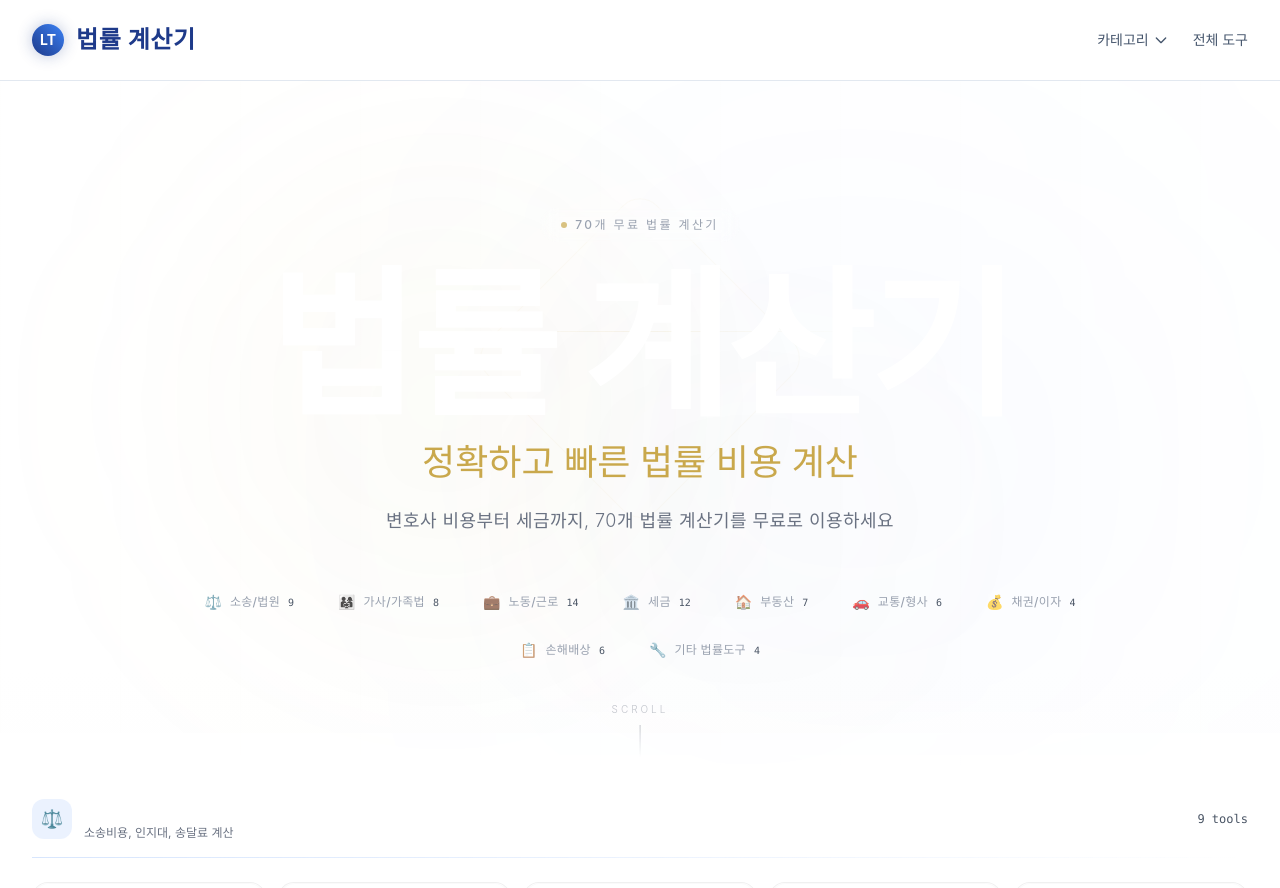
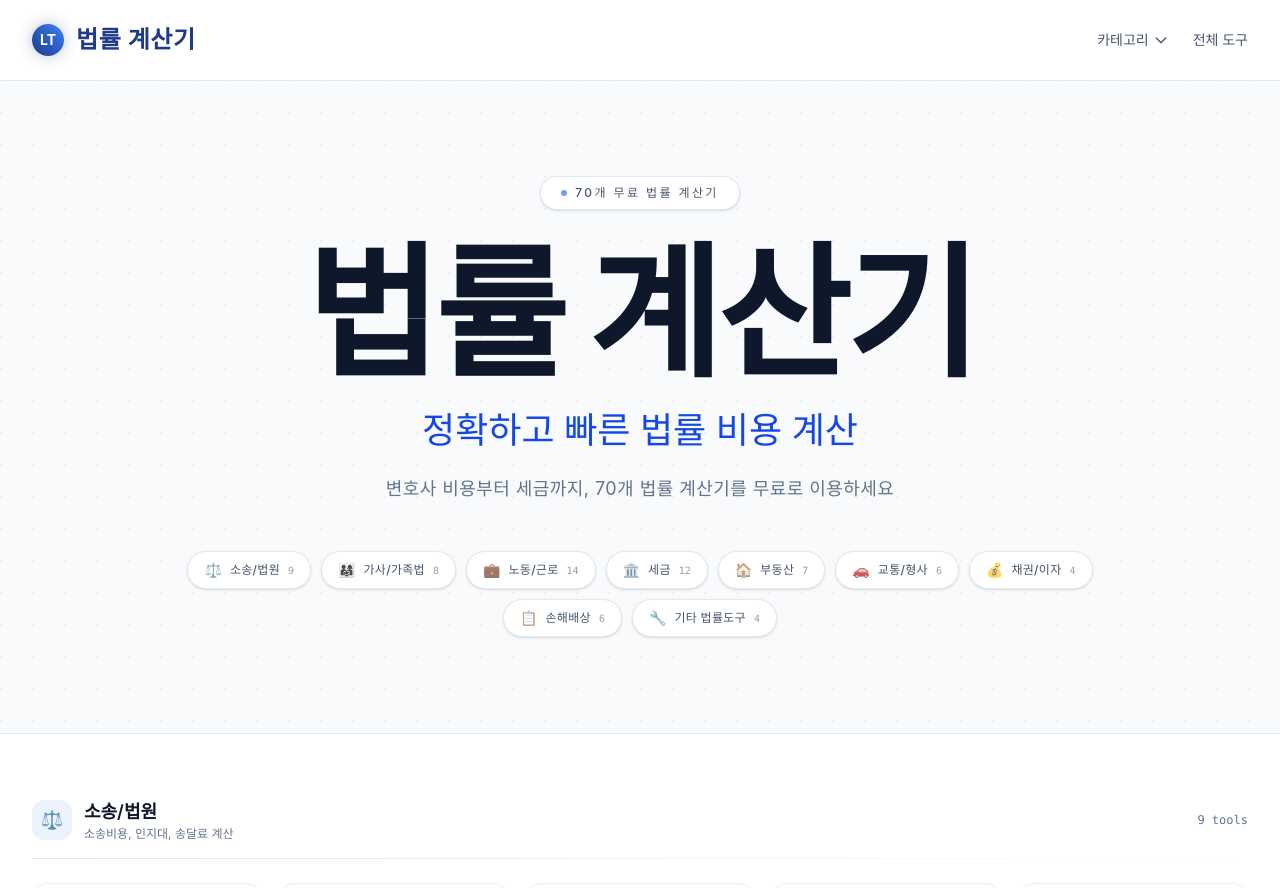
Before and after one commit to SublimerNJ/law-calc, a Next.js app: page / in a window 1280 px wide. Shown: the top 888 px of the page. Built offline with nearby package versions, Linux system fonts and the light colour scheme; a web font is replaced by a local one.

Commit message:
feat(11-02): update main page sections to light theme
- Redesigned HeroSection for light theme, removing dark mode background and layers
- Updated CategorySection and app/page.tsx to use light theme colors and classes

```diff
--- a/src/app/page.tsx
+++ b/src/app/page.tsx
@@ -12,7 +12,7 @@ export default function Home() {
       <HeroSection totalTools={totalTools} />
 
       {/* Categories + Tools */}
-      <div className="max-w-7xl mx-auto px-4 sm:px-6 lg:px-8 pb-24 space-y-16">
+      <div className="max-w-7xl mx-auto px-4 sm:px-6 lg:px-8 pb-24 pt-16 space-y-16">
         {CATEGORIES.map((category) => {
           const tools = getToolsByCategory(category.id);
           return (
@@ -21,15 +21,15 @@ export default function Home() {
               category={category}
               toolCount={tools.length}
             >
-              <div className="grid grid-cols-2 sm:grid-cols-3 md:grid-cols-4 lg:grid-cols-5 gap-3">
+              <div className="grid grid-cols-2 sm:grid-cols-3 md:grid-cols-4 lg:grid-cols-5 gap-4">
                 {tools.map((tool) => (
-                  <Card key={tool.id} href={tool.route} className="p-4 group">
+                  <Card key={tool.id} href={tool.route} className="p-4 group bg-white border-slate-200 hover:border-blue-300 hover:shadow-md transition-all">
                     <div className="flex items-start justify-between mb-3">
                       <span className="text-2xl group-hover:scale-110 transition-transform duration-300 ease-out inline-block">
                         {tool.icon}
                       </span>
                       <svg
-                        className="w-3.5 h-3.5 text-gray-700 group-hover:text-[var(--color-brand-primary)] transition-colors duration-300 mt-1"
+                        className="w-3.5 h-3.5 text-slate-400 group-hover:text-blue-600 transition-colors duration-300 mt-1"
                         fill="none"
                         viewBox="0 0 24 24"
                         stroke="currentColor"
@@ -38,10 +38,10 @@ export default function Home() {
                         <path strokeLinecap="round" strokeLinejoin="round" d="M4.5 19.5l15-15m0 0H8.25m11.25 0v11.25" />
                       </svg>
                     </div>
-                    <h3 className="text-sm font-medium text-gray-200 group-hover:text-white leading-tight transition-colors duration-300 mb-1">
+                    <h3 className="text-sm font-medium text-slate-900 group-hover:text-blue-700 leading-tight transition-colors duration-300 mb-1">
                       {tool.name}
                     </h3>
-                    <p className="text-[11px] text-gray-600 group-hover:text-gray-500 line-clamp-2 leading-relaxed transition-colors duration-300">
+                    <p className="text-[11px] text-slate-500 group-hover:text-slate-600 line-clamp-2 leading-relaxed transition-colors duration-300">
                       {tool.description}
                     </p>
                   </Card>
@@ -53,15 +53,12 @@ export default function Home() {
       </div>
 
       {/* Bottom CTA */}
-      <section className="relative border-t border-white/[0.05]">
-        <div className="absolute inset-0 pointer-events-none">
-          <div className="absolute top-0 left-1/2 -translate-x-1/2 w-96 h-32 bg-[var(--color-brand-primary)]/[0.02] blur-[100px]" />
-        </div>
+      <section className="relative border-t border-slate-200 bg-slate-50">
         <div className="max-w-7xl mx-auto px-4 sm:px-6 lg:px-8 py-16 text-center relative z-10">
-          <h2 className="text-xl font-semibold text-white mb-3">
+          <h2 className="text-xl font-semibold text-slate-900 mb-3">
             찾고 있는 법률 계산기가 있나요?
           </h2>
-          <p className="text-sm text-gray-500 font-light tracking-wide">
+          <p className="text-sm text-slate-500 font-normal tracking-wide">
             {totalTools}개의 법률 계산기가 준비되어 있어요.
           </p>
         </div>
--- a/src/components/sections/CategorySection.tsx
+++ b/src/components/sections/CategorySection.tsx
@@ -57,10 +57,10 @@ export default function CategorySection({ category, children, toolCount }: Categ
           {category.icon}
         </div>
         <div className="flex-1 min-w-0">
-          <h2 className="text-lg font-semibold text-white">{category.name}</h2>
-          <p className="text-xs text-gray-500">{category.description}</p>
+          <h2 className="text-lg font-semibold text-slate-900">{category.name}</h2>
+          <p className="text-xs text-slate-500">{category.description}</p>
         </div>
-        <span className="text-xs text-gray-600 font-mono whitespace-nowrap">
+        <span className="text-xs text-slate-500 font-mono whitespace-nowrap">
           {toolCount} tools
         </span>
       </div>
--- a/src/components/sections/HeroSection.tsx
+++ b/src/components/sections/HeroSection.tsx
@@ -1,6 +1,5 @@
 'use client';
 
-import ParallaxLayer from '@/components/ui/ParallaxLayer';
 import { CATEGORIES, getToolsByCategory } from '@/lib/tools-data';
 
 interface HeroSectionProps {
@@ -9,83 +8,36 @@ interface HeroSectionProps {
 
 export default function HeroSection({ totalTools }: HeroSectionProps) {
   return (
-    <section
-      className="relative overflow-hidden min-h-[85vh] flex items-center justify-center"
-      style={{ background: 'var(--color-background)' }}
-    >
-      {/* Layer 1: Ambient glow orbs - gold and blue */}
-      <ParallaxLayer
-        speed={-0.15}
-        className="absolute inset-0 pointer-events-none"
-      >
-        <div className="absolute top-[10%] left-[15%] w-[500px] h-[500px] rounded-full bg-[#c9a84c]/[0.04] blur-[120px]" />
-        <div className="absolute bottom-[5%] right-[10%] w-[600px] h-[600px] rounded-full bg-[#3b82f6]/[0.03] blur-[150px]" />
-        <div className="absolute top-[40%] right-[30%] w-[300px] h-[300px] rounded-full bg-[#c9a84c]/[0.02] blur-[100px]" />
-      </ParallaxLayer>
-
-      {/* Layer 2: Fine grain dot texture overlay */}
+    <section className="relative overflow-hidden min-h-[70vh] flex items-center justify-center bg-slate-50 border-b border-slate-200">
+      {/* Subtle grid background for professional look */}
       <div
-        className="absolute inset-0 pointer-events-none opacity-[0.03]"
+        className="absolute inset-0 pointer-events-none opacity-[0.4]"
         style={{
-          backgroundImage: 'radial-gradient(circle at 1px 1px, rgba(255,255,255,0.15) 1px, transparent 0)',
-          backgroundSize: '24px 24px',
+          backgroundImage: 'radial-gradient(circle at 1px 1px, rgba(148, 163, 184, 0.3) 1px, transparent 0)',
+          backgroundSize: '32px 32px',
         }}
       />
 
-      {/* Layer 3: Subtle vertical lines with gold tint */}
-      <ParallaxLayer
-        speed={-0.05}
-        className="absolute inset-0 pointer-events-none"
-      >
-        <div
-          className="absolute inset-0 opacity-[0.02]"
-          style={{
-            backgroundImage: 'repeating-linear-gradient(90deg, rgba(201,168,76,0.3) 0px, transparent 1px, transparent 120px)',
-          }}
-        />
-      </ParallaxLayer>
-
-      {/* Layer 4: Scale-of-justice inspired geometric shapes */}
-      <ParallaxLayer
-        speed={-0.12}
-        className="absolute inset-0 pointer-events-none"
-      >
-        <div
-          className="absolute top-[20%] left-1/2 -translate-x-1/2 w-[280px] h-[280px] rotate-45 border border-white/[0.03] rounded-[2rem]"
-        />
-        <div
-          className="absolute top-[22%] left-1/2 -translate-x-1/2 w-[240px] h-[240px] rotate-45 border border-[#c9a84c]/[0.04] rounded-[1.5rem]"
-        />
-      </ParallaxLayer>
-
-      {/* Layer 5: Horizontal gold accent line */}
-      <ParallaxLayer
-        speed={-0.03}
-        className="absolute inset-0 pointer-events-none"
-      >
-        <div className="absolute top-[35%] left-1/2 -translate-x-1/2 w-[60%] max-w-md h-px bg-gradient-to-r from-transparent via-[#c9a84c]/10 to-transparent" />
-      </ParallaxLayer>
-
       {/* Hero content */}
-      <div className="relative z-10 max-w-5xl mx-auto px-4 sm:px-6 lg:px-8 py-32 text-center">
+      <div className="relative z-10 max-w-5xl mx-auto px-4 sm:px-6 lg:px-8 py-24 text-center">
         {/* Eyebrow badge */}
         <div className="mb-8">
-          <div className="inline-flex items-center gap-2 bg-white/[0.04] backdrop-blur-sm text-gray-400 text-xs font-medium tracking-[0.2em] uppercase px-5 py-2 rounded-full border border-white/[0.06]">
-            <span className="w-1.5 h-1.5 rounded-full bg-[#c9a84c] animate-pulse" />
+          <div className="inline-flex items-center gap-2 bg-white text-slate-600 text-xs font-medium tracking-[0.2em] uppercase px-5 py-2 rounded-full border border-slate-200 shadow-sm">
+            <span className="w-1.5 h-1.5 rounded-full bg-blue-600 animate-pulse" />
             <span>{totalTools}개 무료 법률 계산기</span>
           </div>
         </div>
 
         {/* Main heading */}
-        <h1 className="text-7xl sm:text-8xl lg:text-9xl xl:text-[10rem] font-sans font-black tracking-tight leading-[0.9] mb-6">
-          <span className="block text-white">법률 계산기</span>
+        <h1 className="text-6xl sm:text-7xl lg:text-8xl xl:text-[9rem] font-sans font-black tracking-tight leading-[1] mb-6 text-slate-900">
+          법률 계산기
         </h1>
-        <p className="text-2xl sm:text-3xl lg:text-4xl font-sans font-medium text-[#c9a84c] mt-2">
+        <p className="text-2xl sm:text-3xl lg:text-4xl font-sans font-medium text-blue-700 mt-2">
           정확하고 빠른 법률 비용 계산
         </p>
 
         {/* Subtitle */}
-        <p className="text-base sm:text-lg text-gray-500 font-light max-w-2xl mx-auto mb-12 mt-6 leading-relaxed tracking-wide">
+        <p className="text-base sm:text-lg text-slate-500 font-normal max-w-2xl mx-auto mb-12 mt-6 leading-relaxed tracking-wide">
           변호사 비용부터 세금까지, 70개 법률 계산기를 무료로 이용하세요
         </p>
 
@@ -98,31 +50,22 @@ export default function HeroSection({ totalTools }: HeroSectionProps) {
                 key={cat.id}
                 href={`#${cat.id}`}
                 className="group flex items-center gap-2 px-4 py-2 rounded-full
-                  bg-white/[0.03] border border-white/[0.06]
-                  hover:bg-white/[0.06] hover:border-[#c9a84c]/20
-                  transition-all duration-500 ease-out"
+                  bg-white border border-slate-200 shadow-sm
+                  hover:bg-slate-50 hover:border-blue-300
+                  transition-all duration-300 ease-out"
               >
-                <span className="text-sm opacity-70 group-hover:opacity-100 transition-opacity">
+                <span className="text-sm opacity-70 group-hover:opacity-100 transition-opacity text-slate-600 group-hover:text-blue-600">
                   {cat.icon}
                 </span>
-                <span className="text-xs font-medium text-gray-400 group-hover:text-gray-200 transition-colors tracking-wide">
+                <span className="text-xs font-medium text-slate-600 group-hover:text-slate-900 transition-colors tracking-wide">
                   {cat.name}
                 </span>
-                <span className="text-[10px] text-gray-600 font-mono">{count}</span>
+                <span className="text-[10px] text-slate-400 font-mono group-hover:text-blue-500 transition-colors">{count}</span>
               </a>
             );
           })}
         </div>
       </div>
-
-      {/* Scroll hint */}
-      <div className="absolute bottom-10 left-1/2 -translate-x-1/2 z-10 flex flex-col items-center gap-2 opacity-40">
-        <span className="text-[10px] tracking-[0.3em] uppercase text-gray-500 font-light">Scroll</span>
-        <div className="w-px h-8 bg-gradient-to-b from-gray-500 to-transparent" />
-      </div>
-
-      {/* Bottom gradient fade */}
-      <div className="absolute bottom-0 left-0 right-0 h-32 bg-gradient-to-t from-[var(--color-background)] to-transparent pointer-events-none" />
     </section>
   );
 }
```
